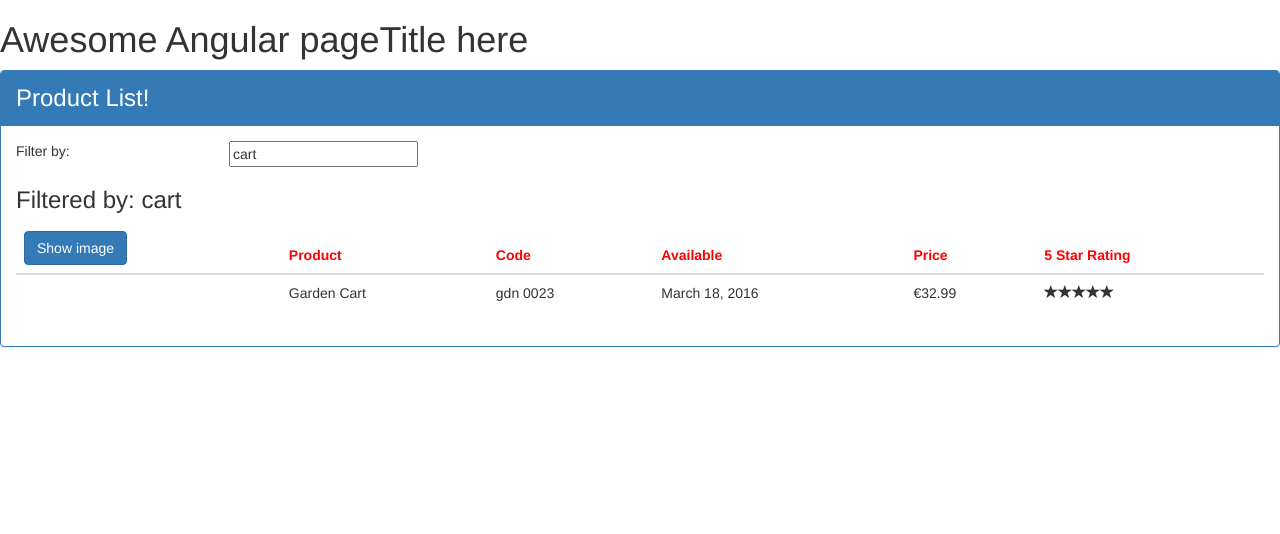
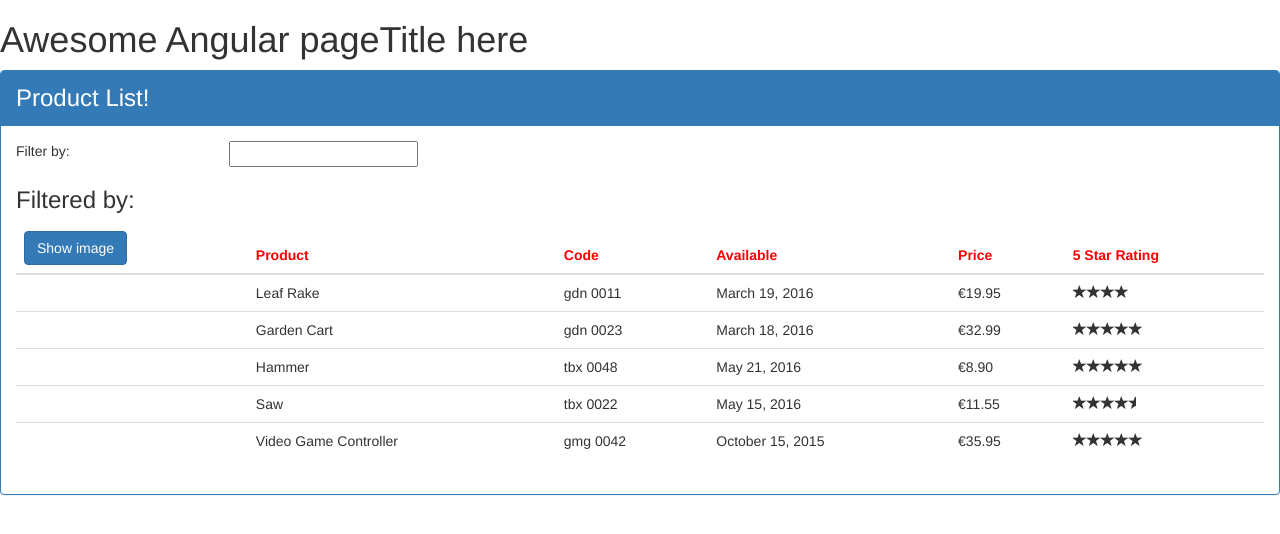
Before and after one commit to PiaLyck/angular-course, an Angular app in the folder APM-Start/: page / in a window 1280 px wide. Shown: the top 534 px of the page. Built offline with nearby package versions, Linux system fonts and the light colour scheme.

Commit message:
add dependency injection on app module (ProductService)

```diff
--- a/APM-Start/src/app/products/product-list.component.ts
+++ b/APM-Start/src/app/products/product-list.component.ts
@@ -1,5 +1,6 @@
 import { Component, OnInit } from '@angular/core';
 import { IProduct } from './product';
+import { ProductService } from './product.service';
 
 @Component({
   selector: 'pm-products',
@@ -46,9 +47,7 @@
     "imageUrl": "http://openclipart.org/image/300px/svg_to_png/58471/garden_cart.png"
   }];
 
-  constructor() {
-    this.filteredProducts = this.products;
-    this.listFilter = 'cart';
+  constructor(private _productService: ProductService) {
   }
 
   onRatingClicked(message: string): void {
@@ -65,6 +64,7 @@
   }
 
   ngOnInit(): void {
-    console.log('On init');
+    this.products = this._productService.getProducts();
+    this.filteredProducts = this.products;
   }
 }
--- /dev/null
+++ b/APM-Start/src/app/products/product.service.ts
@@ -0,0 +1,62 @@
+import { Injectable } from "@angular/core";
+import { IProduct } from "./product";
+
+
+@Injectable()
+export class ProductService {
+  getProducts(): IProduct[] {
+    return[
+      {
+          "productId": 1,
+          "productName": "Leaf Rake",
+          "productCode": "GDN-0011",
+          "releaseDate": "March 19, 2016",
+          "description": "Leaf rake with 48-inch wooden handle.",
+          "price": 19.95,
+          "starRating": 3.2,
+          "imageUrl": "http://openclipart.org/image/300px/svg_to_png/26215/Anonymous_Leaf_Rake.png"
+      },
+      {
+          "productId": 2,
+          "productName": "Garden Cart",
+          "productCode": "GDN-0023",
+          "releaseDate": "March 18, 2016",
+          "description": "15 gallon capacity rolling garden cart",
+          "price": 32.99,
+          "starRating": 4.2,
+          "imageUrl": "http://openclipart.org/image/300px/svg_to_png/58471/garden_cart.png"
+      },
+      {
+          "productId": 5,
+          "productName": "Hammer",
+          "productCode": "TBX-0048",
+          "releaseDate": "May 21, 2016",
+          "description": "Curved claw steel hammer",
+          "price": 8.9,
+          "starRating": 4.8,
+          "imageUrl": "http://openclipart.org/image/300px/svg_to_png/73/rejon_Hammer.png"
+      },
+      {
+          "productId": 8,
+          "productName": "Saw",
+          "productCode": "TBX-0022",
+          "releaseDate": "May 15, 2016",
+          "description": "15-inch steel blade hand saw",
+          "price": 11.55,
+          "starRating": 3.7,
+          "imageUrl": "http://openclipart.org/image/300px/svg_to_png/27070/egore911_saw.png"
+      },
+      {
+          "productId": 10,
+          "productName": "Video Game Controller",
+          "productCode": "GMG-0042",
+          "releaseDate": "October 15, 2015",
+          "description": "Standard two-button video game controller",
+          "price": 35.95,
+          "starRating": 4.6,
+          "imageUrl": "http://openclipart.org/image/300px/svg_to_png/120337/xbox-controller_01.png"
+      }
+  ]
+  }
+
+}
--- a/APM-Start/src/app/shared/star.component.ts
+++ b/APM-Start/src/app/shared/star.component.ts
@@ -16,6 +16,6 @@
   }
 
   onClick(): void {
-    this.ratingClicked.emit('CLICKED');
+    this.ratingClicked.emit(`clicked the ratings`);
   }
 }
```
Also changed, not shown: APM-Start/src/app/app.component.ts (+8 -6 lines).
